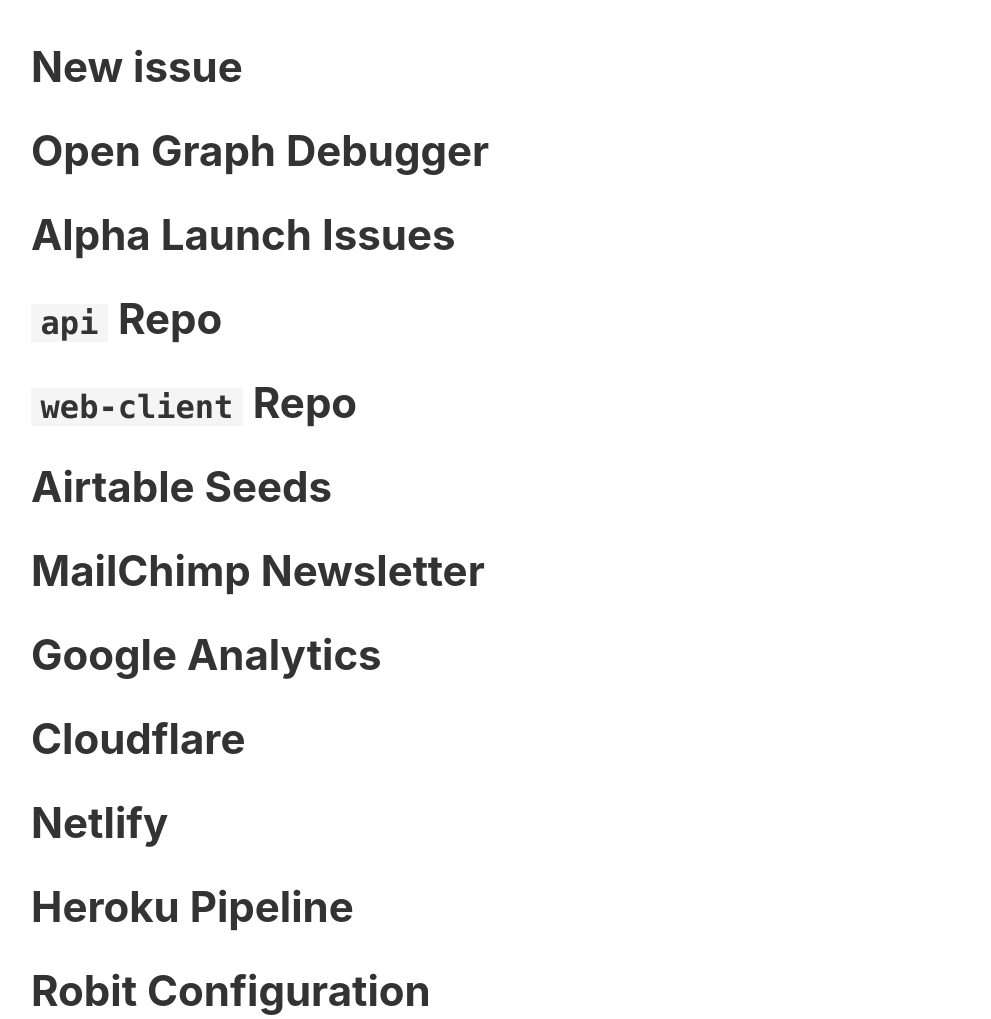
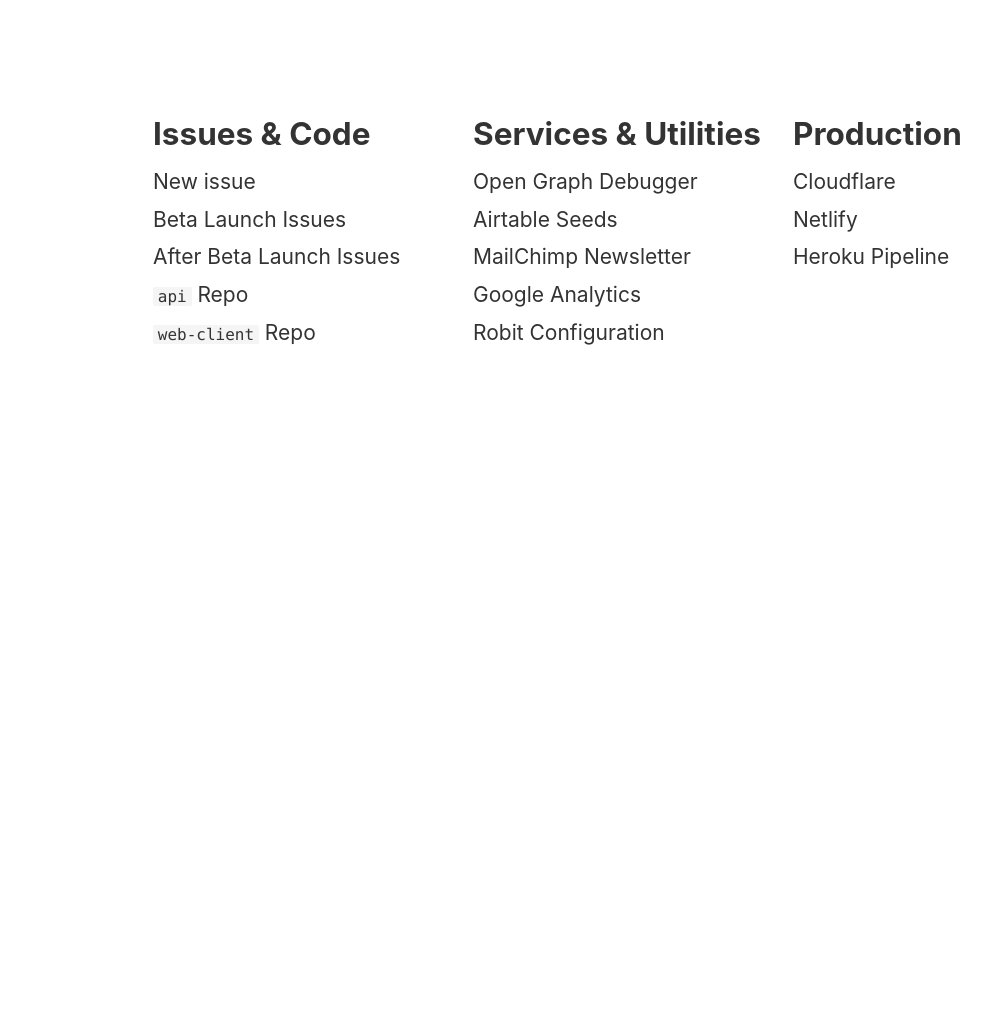
Before and after one commit to paulstraw/paulstraw, a website: page nnstart/index.html in a window 1280 px wide. Shown: the whole page, without its empty margins (17-1008 px from the left). After the commit the page ends 800 px from the top, so only its background shows below. Drawn offline with Linux system fonts and the light colour scheme.

Commit message:
Update NNStart

```diff
--- a/nnstart/index.html
+++ b/nnstart/index.html
@@ -16,20 +16,41 @@
         -moz-osx-font-smoothing: grayscale;
         text-rendering: optimizeLegibility;
         font-family: -apple-system, BlinkMacSystemFont, "Segoe UI", "Roboto", "Oxygen", "Ubuntu", "Cantarell", "Fira Sans", "Droid Sans", "Helvetica Neue", sans-serif;
-        font-size: 42px;
+        font-size: 21px;
+      }
+
+      body {
+        color: #333;
+      }
+
+      main {
+        max-width: 960px;
+        margin: 0 auto;
+        padding-top: 10vh;
+      }
+
+      section {
+        width: 300px;
+        margin: 0 10px;
+        float: left;
+      }
+
+      section h1 {
+        margin-bottom: 0.5em;
       }
 
       ul {
         list-style: none;
+        margin-top: 0;
+        padding-left: 0;
       }
 
       li {
         line-height: 1.2;
-        margin-bottom: 0.8em;
+        margin-bottom: 0.6em;
       }
 
       a {
-        font-weight: bold;
         color: #333;
         text-decoration: none;
         transition: all 150ms ease-out;
@@ -54,21 +75,35 @@
   </head>
 
   <body>
+    <main>
+      <section>
+        <h1>Issues &amp; Code</h1>
+
         <ul>
           <li>
             <a href="https://github.com/nestnotes/issues/issues/new">New issue</a>
           </li>
           <li>
-        <a href="https://developers.facebook.com/tools/debug/">Open Graph Debugger</a>
+            <a href="https://github.com/nestnotes/issues/milestone/2">Beta Launch Issues</a>
           </li>
           <li>
-        <a href="https://github.com/nestnotes/issues/milestone/2">Alpha Launch Issues</a>
+            <a href="https://github.com/nestnotes/issues/milestone/1">After Beta Launch Issues</a>
           </li>
           <li>
             <a href="https://github.com/nestnotes/api"><code>api</code> Repo</a>
           </li>
           <li>
             <a href="https://github.com/nestnotes/web-client"><code>web-client</code> Repo</a>
+          </li>
+        </ul>
+      </section>
+
+      <section>
+        <h1>Services &amp; Utilities</h1>
+
+        <ul>
+          <li>
+            <a href="https://developers.facebook.com/tools/debug/">Open Graph Debugger</a>
           </li>
           <li>
             <a href="https://airtable.com/tblXqjuPEoSmvZldd/viwn0iZpHPvKqO7G4">Airtable Seeds</a>
@@ -80,6 +115,16 @@
             <a href="https://analytics.google.com/analytics/web/#report/defaultid/a84472841w126446052p130065161/%3F_u.dateOption%3Dlast30days/">Google Analytics</a>
           </li>
           <li>
+            <a href="https://nestnotes.slack.com/apps/A0F7XDUAZ-incoming-webhooks">Robit Configuration</a>
+          </li>
+        </ul>
+      </section>
+
+      <section>
+        <h1>Production</h1>
+
+        <ul>
+          <li>
             <a href="https://www.cloudflare.com/a/overview/nestnotes.com">Cloudflare</a>
           </li>
           <li>
@@ -88,9 +133,8 @@
           <li>
             <a href="https://dashboard.heroku.com/pipelines/472ab582-96d5-4c92-9bc1-9546384f52cf">Heroku Pipeline</a>
           </li>
-      <li>
-        <a href="https://nestnotes.slack.com/apps/A0F7XDUAZ-incoming-webhooks">Robit Configuration</a>
-      </li>
         </ul>
+      </section>
+    </main>
   </body>
 </html>
```
Lines whose indentation alone changed are shown as unchanged.
